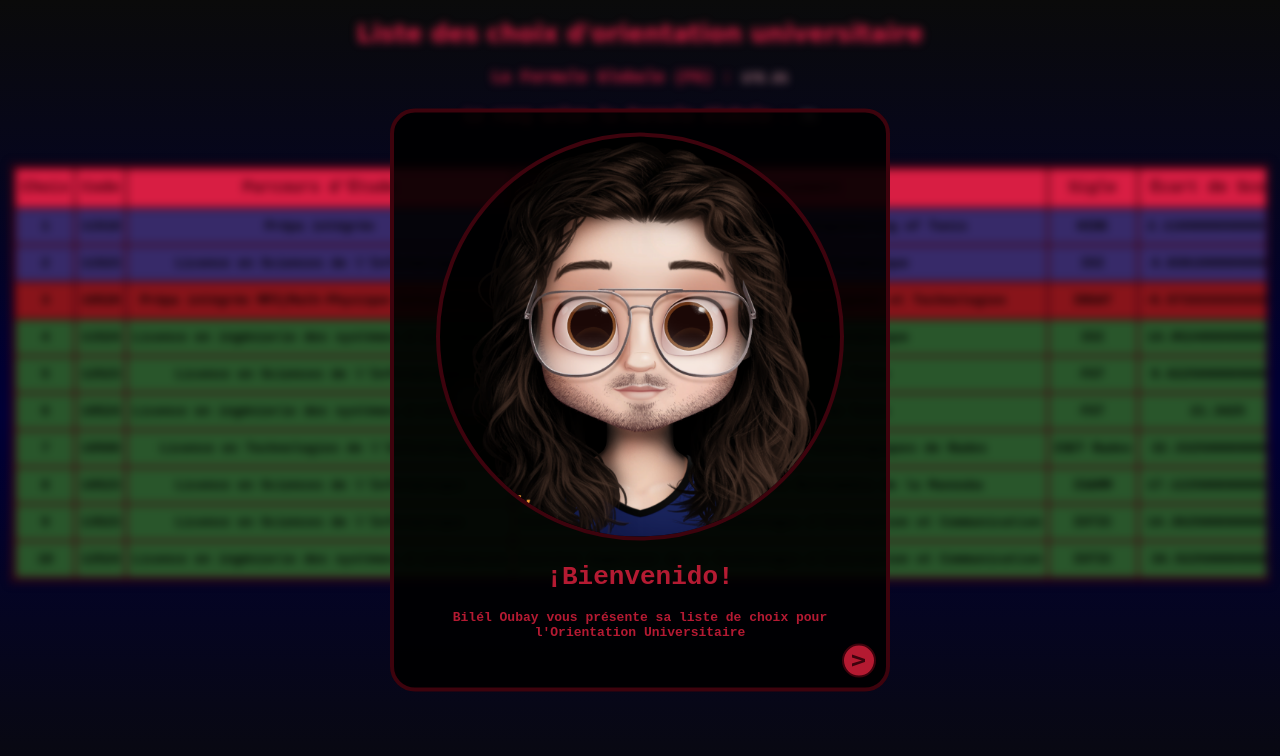
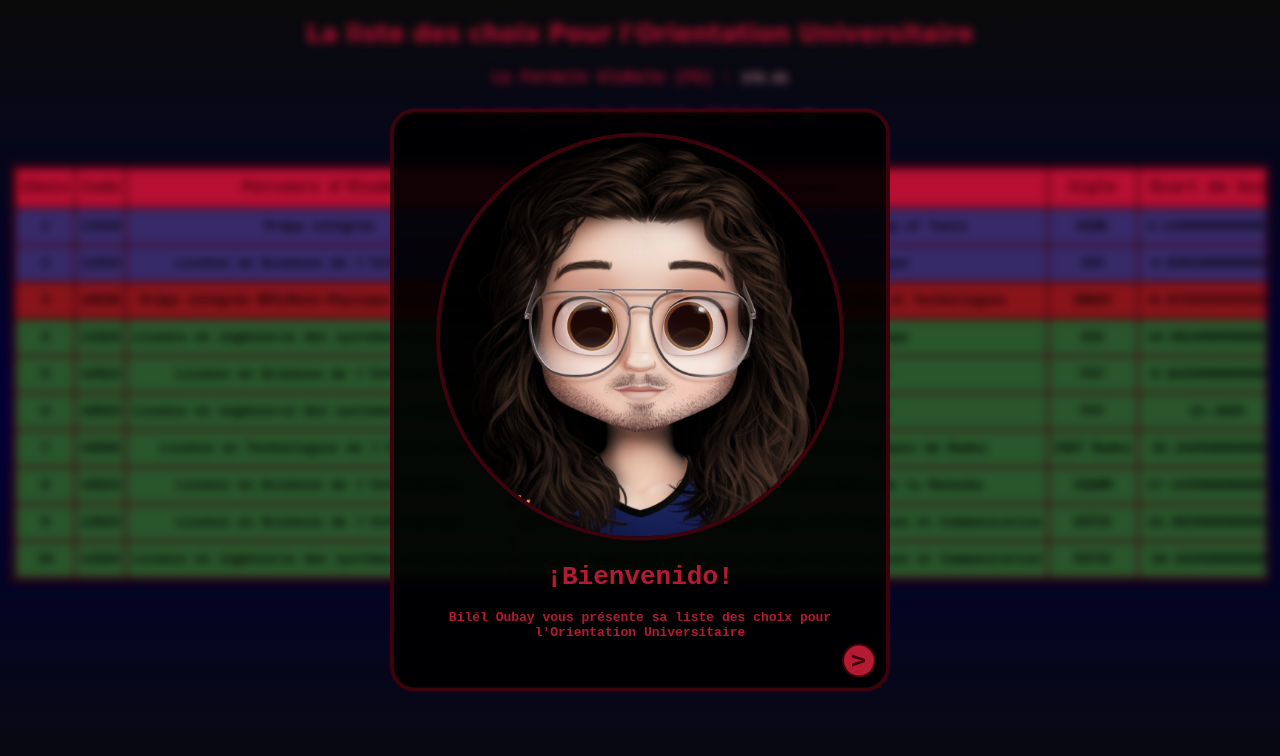
Before and after one commit to Bailey-27h/Orientation-Universitaire, a plain HTML site: page index.html in a window 1280 px wide. Drawn offline with Linux system fonts and the light colour scheme.

Commit message:
Add files via upload

```diff
--- a/index.html
+++ b/index.html
@@ -8,7 +8,7 @@
     </head>
     <body onload="fill_choices();start()">
         <main>
-            <h2>Liste des choix d'orientation universitaire</h2>
+            <h2>La liste des choix Pour l'Orientation Universitaire</h2>
 
             <h4>La Formule Globale (FG) : <span id='fg'></span></h4>
             <h4>Le rang selon la Formule Globale : <span id='rang'></span></h4>
@@ -184,16 +184,16 @@
                 <img src="Bolbol.png" alt=""><br>
                 <div id="pup1">
                     <h1>¡Bienvenido!</h1>
-                    <p>Bilél Oubay vous présente sa liste de choix pour l'Orientation Universitaire</p>
+                    <p>Bilél Oubay vous présente sa liste des choix pour l'Orientation Universitaire</p>
                     <br>
                 </div>
                 <div id="pup2">
                     <h1>Schéma des couleurs</h1>
                     <span id="diff1">
-                        Différence &lt; 5
+                        Différence &lt; -5
                     </span>
                     <span id="diff2">
-                        5 &lt;= Différence &lt;= 5
+                        -5 &lt;= Différence &lt;= 5
                     </span>
                     <span id="diff3">
                         Différence > 5
--- a/style.css
+++ b/style.css
@@ -1,6 +1,6 @@
 :root{
     --dark-main-color: rgb(65, 0, 13);
-    --main-color: rgb(216, 30, 67);
+    --main-color: rgb(182, 15, 49);
     --second-color: rgb(210, 143, 157);
 
     --almost-okay: rgba(42, 42, 175, 0.8);
```
